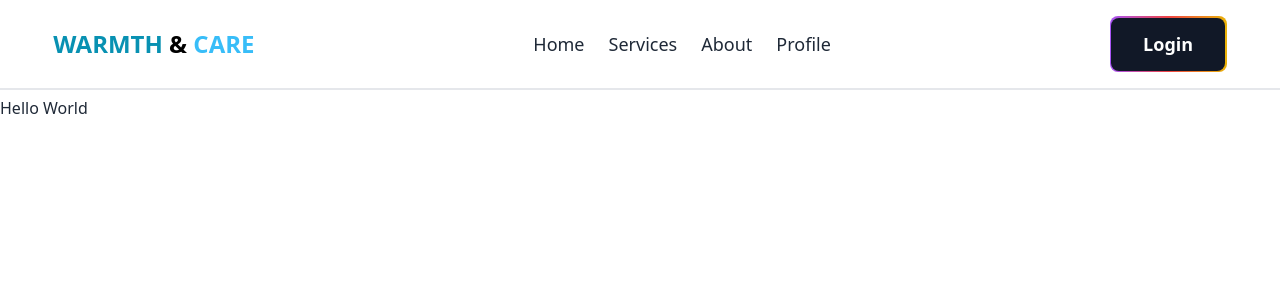
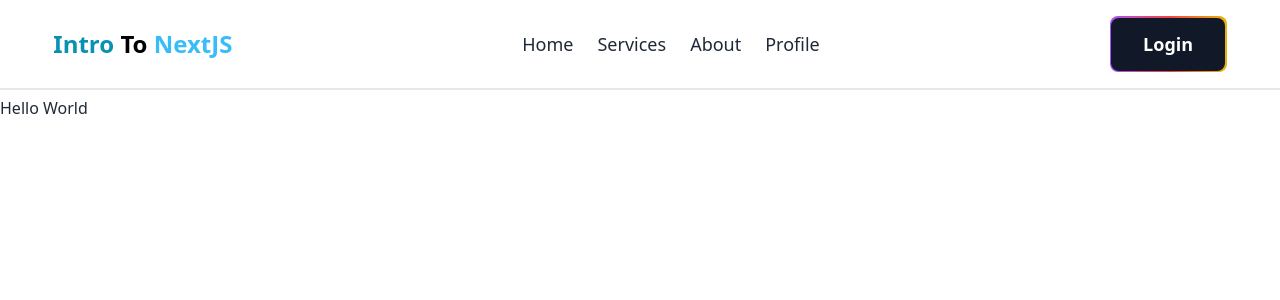
Before and after one commit to SK-Jabed/Intro-To-NextJS, a Next.js app: page / in a window 1280 px wide. Shown: the top 300 px of the page. Built offline with nearby package versions, Linux system fonts and the light colour scheme.

Commit message:
Navbar Component Added

```diff
--- a/src/app/components/Navbar.jsx
+++ b/src/app/components/Navbar.jsx
@@ -48,8 +48,8 @@ export default function Navbar() {
                   alt="Project Logo"
                 ></img> */}
                 <h2 className="text-2xl font-bold text-cyan-600 ml-4 md:ml-0">
-                  WARMTH <span className="text-black">&</span>{" "}
-                  <span className="text-sky-400">CARE</span>
+                  Intro <span className="text-black">To</span>{" "}
+                  <span className="text-sky-400">NextJS</span>
                 </h2>
               </div>
               <div className="">
```
